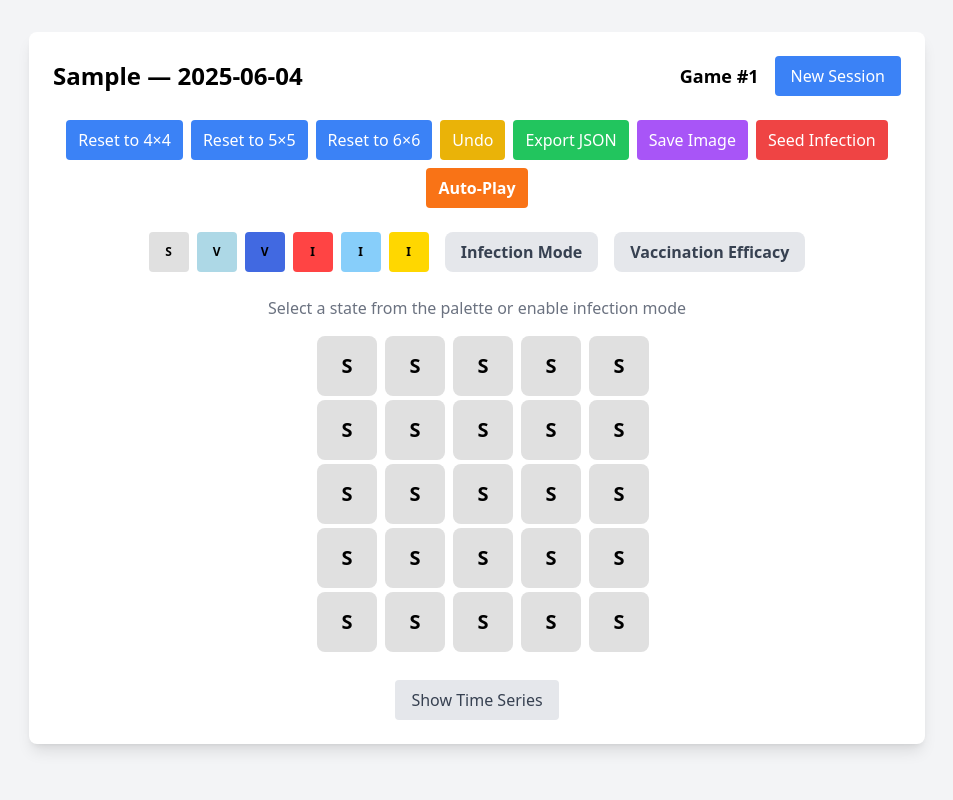
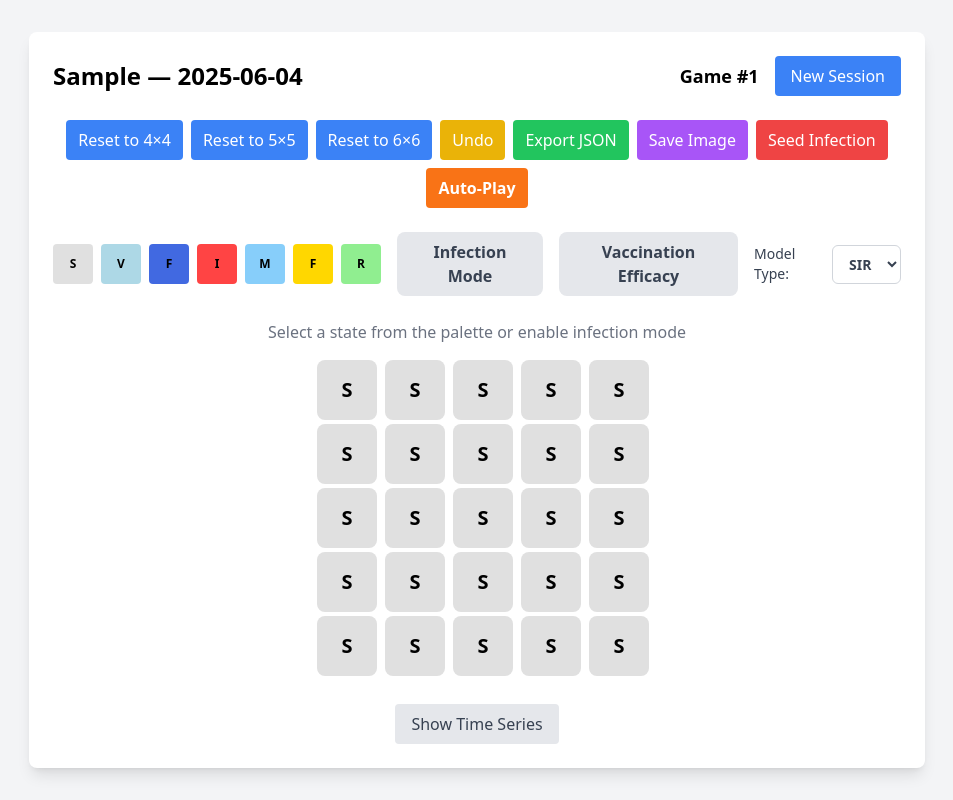
Before and after one commit to DNRLongmuir/Herd_Immunity, a React (Vite) app: page / in a window 1280 px wide. Both pictures are taken after typing "Sample" into the empty fields and a click on the button "Start Session". Shown: the whole page, without its empty margins (163-1116 px from the left). Built offline with nearby package versions, Linux system fonts and the light colour scheme.

Commit message:
Implement SIR vs SI Model Types

```diff
--- a/src/App.tsx
+++ b/src/App.tsx
@@ -1,12 +1,13 @@
 import React, { useState, useRef, useEffect } from 'react';
 import { toPng } from 'html-to-image';
-import { GameState, GridNode, NodeState, SessionData } from './types';
+import { GameState, GridNode, NodeState, SessionData, ModelType } from './types';
 import { AutoPlaySimulator } from './utils/autoPlaySimulator';
 import Grid from './Grid';
 import InfectionArrows from './InfectionArrows';
 import StatePalette from './StatePalette';
 import InfectionModeToggle from './InfectionModeToggle';
 import VaccinationEfficacyToggle from './VaccinationEfficacyToggle';
+import ModelTypeSelector from './components/ModelTypeSelector';
 import TimeSeriesChart from './TimeSeriesChart';
 import SessionDialog from './SessionDialog';
 import ConfirmationDialog from './ConfirmationDialog';
@@ -31,6 +32,7 @@ const initialGameState: GameState = {
   gridSize: { rows: 5, cols: 5 },
   nodes: createInitialNodes(5, 5),
   history: [],
+  modelType: "SIR", // Default to SIR model
 };
 
 const formatDate = (date: Date): string => {
@@ -50,6 +52,7 @@ const countNodeStates = (nodes: Record<string, GridNode>): Record<NodeState, num
     Infected: 0,
     Immune: 0,
     InfectionAttemptFailed: 0,
+    Recovered: 0,
   };
 
   Object.values(nodes).forEach(node => {
@@ -168,13 +171,41 @@ export default function App() {
     setAutoPlayRunning(false);
 
     const freshNodes = createInitialNodes(rows, cols);
-    setState({
+    setState(prev => ({
       gridSize: { rows, cols },
       nodes: freshNodes,
       history: [],
-    });
+      modelType: prev.modelType, // Preserve model type
+    }));
     setPendingSource(null);
     setTimeSeries([]);
+  }
+
+  function handleModelTypeChange(newModelType: ModelType) {
+    // Check if grid is not fresh (has history or time series data)
+    const hasData = state.history.length > 0 || timeSeries.length > 0;
+
+    if (hasData) {
+      // Reset grid and increment game number
+      const freshNodes = createInitialNodes(state.gridSize.rows, state.gridSize.cols);
+      setState(prev => ({
+        ...prev,
+        nodes: freshNodes,
+        history: [],
+        modelType: newModelType,
+      }));
+      setPendingSource(null);
+      setTimeSeries([]);
+      setGameNumber(prev => prev + 1);
+
+      console.log(`Model type changed from ${state.modelType} to ${newModelType}, grid reset, game number incremented to ${gameNumber + 1}`);
+    } else {
+      // Just change the model type
+      setState(prev => ({
+        ...prev,
+        modelType: newModelType,
+      }));
+    }
   }
 
   function undoLastEvent() {
@@ -275,6 +306,7 @@ export default function App() {
   }
 
   const isControlsDisabled = autoPlayRunning;
+  const isModelTypeDisabled = infectionMode || autoPlayRunning;
 
   if (showSessionDialog) {
     return <SessionDialog onSubmit={handleSessionSubmit} />;
@@ -412,6 +444,7 @@ export default function App() {
             selectedState={selectedState}
             setSelectedState={setSelectedState}
             disabled={isControlsDisabled}
+            modelType={state.modelType}
           />
           <InfectionModeToggle
             infectionMode={infectionMode}
@@ -424,6 +457,11 @@ export default function App() {
             vaccinationLabel={vaccinationLabel}
             setVaccinationLabel={setVaccinationLabel}
             disabled={isControlsDisabled}
+          />
+          <ModelTypeSelector
+            modelType={state.modelType}
+            setModelType={handleModelTypeChange}
+            disabled={isModelTypeDisabled}
           />
         </div>
 
@@ -438,7 +476,7 @@ export default function App() {
           ) : (
             <p className="text-gray-500">
               {infectionMode
-                ? "Click an infected cell to start an infection"
+                ? `Click an infected cell to start an infection (${state.modelType} model)`
                 : selectedState
                 ? `Click cells to set them to ${selectedState}`
                 : "Select a state from the palette or enable infection mode"}
--- a/src/Grid.tsx
+++ b/src/Grid.tsx
@@ -52,13 +52,25 @@ const Grid: React.FC<GridProps> = ({
         if (vaccinationMode && targetNode.state === "VaccinatedSafe") {
           targetNode.state = "VaccinatedFailed";
         } else if (targetNode.state !== "Immune" &&
-                  targetNode.state !== "VaccinatedSafe") {
+                  targetNode.state !== "VaccinatedSafe" &&
+                  targetNode.state !== "Recovered") { // Recovered nodes can't be infected in SIR
           targetNode.state = "Infected";
         }
       } else {
-        if (targetNode.state !== "Immune" &&
-            targetNode.state !== "VaccinatedSafe") {
-          targetNode.state = "InfectionAttemptFailed";
+        // Handle failed infection based on model type
+        if (state.modelType === "SIR") {
+          // In SIR model, failed infection leads to recovery
+          if (targetNode.state !== "Immune" &&
+              targetNode.state !== "VaccinatedSafe" &&
+              targetNode.state !== "Recovered") {
+            targetNode.state = "Recovered";
+          }
+        } else {
+          // In SI model, failed infection leaves node susceptible or marks as failed attempt
+          if (targetNode.state !== "Immune" &&
+              targetNode.state !== "VaccinatedSafe") {
+            targetNode.state = "InfectionAttemptFailed";
+          }
         }
       }
 
@@ -77,6 +89,19 @@ const Grid: React.FC<GridProps> = ({
     setPendingSource(null);
     setPendingInfection(null);
     setShowConfirmation(false);
+  };
+
+  const getStateLabel = (state: NodeState): string => {
+    switch (state) {
+      case "Susceptible": return "S";
+      case "VaccinatedSafe": return "V";
+      case "VaccinatedFailed": return "F";
+      case "Infected": return "I";
+      case "Immune": return "M";
+      case "InfectionAttemptFailed": return "F";
+      case "Recovered": return "R";
+      default: return state.charAt(0).toUpperCase();
+    }
   };
 
   return (
@@ -117,7 +142,7 @@ const Grid: React.FC<GridProps> = ({
             }}
             title={disabled ? 'Disabled during Auto-Play' : undefined}
           >
-            {node.state.charAt(0).toUpperCase()}
+            {getStateLabel(node.state)}
           </div>
         ))}
       </div>
--- a/src/StatePalette.tsx
+++ b/src/StatePalette.tsx
@@ -2,8 +2,15 @@ import React from 'react';
 import { NodeState, StatePaletteProps } from './types';
 import { getColorForState } from './utils/colorMapping';
 
-const StatePalette: React.FC<StatePaletteProps> = ({ selectedState, setSelectedState, disabled = false }) => {
-  const states: NodeState[] = [
+const StatePalette: React.FC<StatePaletteProps> = ({
+  selectedState,
+  setSelectedState,
+  disabled = false,
+  modelType
+}) => {
+  // Define states based on model type
+  const getStatesForModel = (): NodeState[] => {
+    const baseStates: NodeState[] = [
       "Susceptible",
       "VaccinatedSafe",
       "VaccinatedFailed",
@@ -12,6 +19,15 @@ const StatePalette: React.FC<StatePaletteProps> = ({ selectedState, setSelectedS
       "InfectionAttemptFailed"
     ];
 
+    if (modelType === "SIR") {
+      return [...baseStates, "Recovered"];
+    }
+
+    return baseStates;
+  };
+
+  const states = getStatesForModel();
+
   const handleStateClick = (state: NodeState) => {
     if (disabled) return;
 
@@ -19,6 +35,19 @@ const StatePalette: React.FC<StatePaletteProps> = ({ selectedState, setSelectedS
       setSelectedState(null);
     } else {
       setSelectedState(state);
+    }
+  };
+
+  const getStateLabel = (state: NodeState): string => {
+    switch (state) {
+      case "Susceptible": return "S";
+      case "VaccinatedSafe": return "V";
+      case "VaccinatedFailed": return "F";
+      case "Infected": return "I";
+      case "Immune": return "M";
+      case "InfectionAttemptFailed": return "F";
+      case "Recovered": return "R";
+      default: return state.charAt(0);
     }
   };
 
@@ -38,7 +67,7 @@ const StatePalette: React.FC<StatePaletteProps> = ({ selectedState, setSelectedS
           }}
           title={disabled ? 'Disabled during Auto-Play' : state}
         >
-          {state.charAt(0)}
+          {getStateLabel(state)}
         </button>
       ))}
     </div>
--- a/src/TimeSeriesChart.tsx
+++ b/src/TimeSeriesChart.tsx
@@ -32,6 +32,7 @@ const TimeSeriesChart: React.FC<Props> = ({ timeSeries, show }) => {
     Infected: entry.counts["Infected"],
     Immune: entry.counts["Immune"],
     InfectionAttemptFailed: entry.counts["InfectionAttemptFailed"],
+    Recovered: entry.counts["Recovered"],
   }));
 
   return (
@@ -96,6 +97,14 @@ const TimeSeriesChart: React.FC<Props> = ({ timeSeries, show }) => {
             dot={false}
             name="Inf Failed"
           />
+          <Line
+            type="monotone"
+            dataKey="Recovered"
+            stroke="#90EE90"
+            strokeWidth={2}
+            dot={false}
+            name="Recovered"
+          />
         </LineChart>
       </ResponsiveContainer>
     </div>
--- /dev/null
+++ b/src/components/ModelTypeSelector.tsx
@@ -0,0 +1,33 @@
+import React from 'react';
+import { ModelTypeSelectorProps } from '../types';
+
+const ModelTypeSelector: React.FC<ModelTypeSelectorProps> = ({
+  modelType,
+  setModelType,
+  disabled = false
+}) => {
+  return (
+    <div className="flex items-center gap-2">
+      <label htmlFor="model-type" className="text-sm font-medium text-gray-700">
+        Model Type:
+      </label>
+      <select
+        id="model-type"
+        value={modelType}
+        onChange={(e) => setModelType(e.target.value as "SIR" | "SI")}
+        disabled={disabled}
+        className={`px-3 py-2 border border-gray-300 rounded-md text-sm font-semibold transition-colors ${
+          disabled
+            ? 'bg-gray-100 text-gray-500 cursor-not-allowed'
+            : 'bg-white text-gray-700 hover:bg-gray-50 focus:outline-none focus:ring-2 focus:ring-blue-500'
+        }`}
+        title={disabled ? 'Cannot change model type during infection mode' : 'Select epidemiological model'}
+      >
+        <option value="SIR">SIR</option>
+        <option value="SI">SI</option>
+      </select>
+    </div>
+  );
+};
+
+export default ModelTypeSelector;
--- a/src/types.ts
+++ b/src/types.ts
@@ -5,7 +5,11 @@ export type NodeState =
   | "VaccinatedFailed"
   | "Infected"
   | "Immune"
-  | "InfectionAttemptFailed";
+  | "InfectionAttemptFailed"
+  | "Recovered"; // New state for SIR model
+
+// Define model types
+export type ModelType = "SIR" | "SI";
 
 // Define the structure for a single grid node
 export interface GridNode {
@@ -27,6 +31,7 @@ export interface GameState {
     success: boolean;
     timestamp: number
   }>;
+  modelType: ModelType;        // New field for model type
 }
 
 // Props for StatePalette component
@@ -34,6 +39,7 @@ export interface StatePaletteProps {
   selectedState: NodeState | null;
   setSelectedState: (newState: NodeState | null) => void;
   disabled?: boolean;
+  modelType: ModelType;        // New prop for model type
 }
 
 // Props for InfectionModeToggle component
@@ -49,6 +55,13 @@ export interface VaccinationEfficacyToggleProps {
   setVaccinationMode: (flag: boolean) => void;
   vaccinationLabel: string | null;
   setVaccinationLabel: (label: string | null) => void;
+  disabled?: boolean;
+}
+
+// Props for ModelTypeSelector component
+export interface ModelTypeSelectorProps {
+  modelType: ModelType;
+  setModelType: (modelType: ModelType) => void;
   disabled?: boolean;
 }
 
--- a/src/utils/autoPlaySimulator.ts
+++ b/src/utils/autoPlaySimulator.ts
@@ -45,6 +45,7 @@ export class AutoPlaySimulator {
       Infected: 0,
       Immune: 0,
       InfectionAttemptFailed: 0,
+      Recovered: 0,
     };
 
     Object.values(nodes).forEach(node => {
@@ -86,7 +87,12 @@ export class AutoPlaySimulator {
           // Add successful infection to queue for future processing
           this.queue.push(neighborId);
         } else {
-          updatedNodes[neighborId].state = "InfectionAttemptFailed";
+          // Handle failed infection based on model type
+          if (prevState.modelType === "SIR") {
+            updatedNodes[neighborId].state = "Recovered";
+          } else {
+            updatedNodes[neighborId].state = "InfectionAttemptFailed";
+          }
         }
 
         const newHistoryEntry = {
--- a/src/utils/colorMapping.ts
+++ b/src/utils/colorMapping.ts
@@ -14,6 +14,8 @@ export const getColorForState = (state: NodeState): string => {
       return "#87cefa";
     case "InfectionAttemptFailed":
       return "#ffd700";
+    case "Recovered":
+      return "#90EE90"; // Light green for recovered state
     default:
       return "#e0e0e0";
   }
```
Lines whose indentation alone changed are shown as unchanged.
